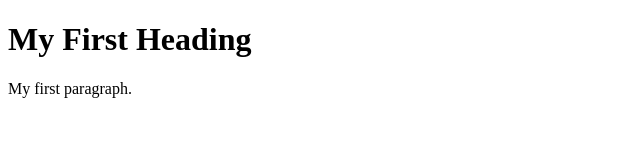
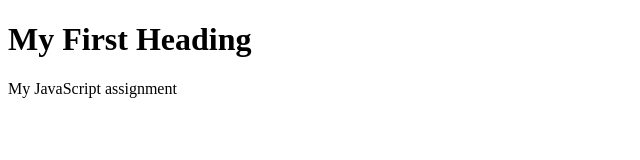
Before and after one commit to andersonIdo/andersonIdo.github.io, a plain HTML site: page index.html in a window 1280 px wide. Shown: the full height of the page, 0-640 px from the left. Drawn offline with Linux system fonts and the light colour scheme.

Commit message:
update home page

```diff
--- a/index.html
+++ b/index.html
@@ -6,7 +6,8 @@
 <body>
 
 <h1>My First Heading</h1>
-<p>My first paragraph.</p>
+<p>My JavaScript assignment</p>
+
 
 </body>
 </html>
```
